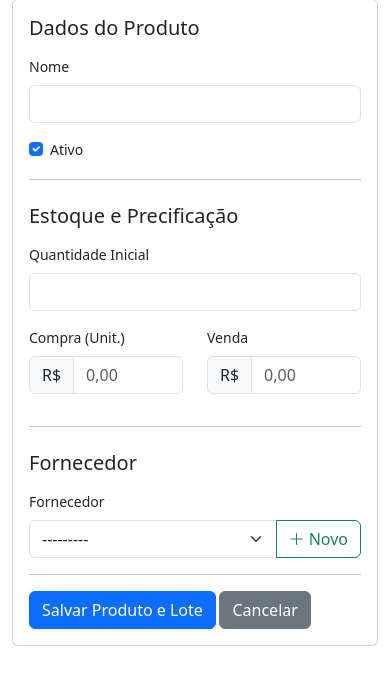
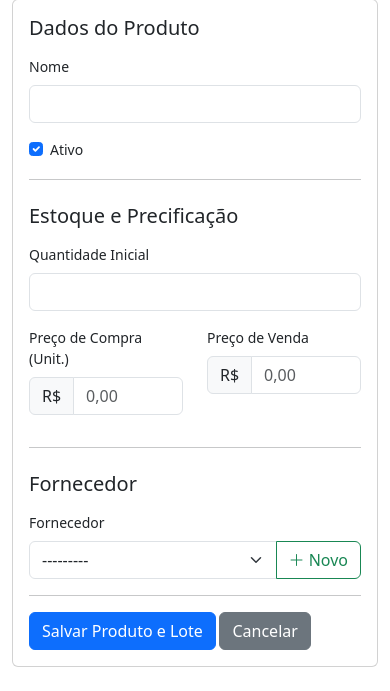
Before and after one commit to darlancst/stoke, a Django app: page /produtos/novo/ in a window 390 px wide. Shown: the part 185-876 px from the top of the page. Before the commit the page ends 831 px from the top, so only its background shows below. Run offline with Django 5.2, Linux system fonts and the light colour scheme; a user stored in the database is signed in; data comes from the database, SQL or seed files in the repository.

```diff
--- a/estoque_project/inventario/templates/inventario/produto_form.html
+++ b/estoque_project/inventario/templates/inventario/produto_form.html
@@ -161,7 +161,7 @@
                 <div class="col-6 col-md-6 mb-3">
                     <label for="{{ form.preco_compra.id_for_label }}" class="form-label">
                         <span class="d-none d-sm-inline">{{ form.preco_compra.label }}</span>
-                        <span class="d-inline d-sm-none">Compra (Unit.)</span>
+                        <span class="d-inline d-sm-none">Preço de Compra (Unit.)</span>
                     </label>
                      <div class="input-group">
                         <span class="input-group-text">R$</span>
@@ -174,7 +174,7 @@
                 <div class="col-6 col-md-6 mb-3">
                     <label for="{{ form.preco_venda.id_for_label }}" class="form-label">
                         <span class="d-none d-sm-inline">{{ form.preco_venda.label }}</span>
-                        <span class="d-inline d-sm-none">Venda</span>
+                        <span class="d-inline d-sm-none">Preço de Venda</span>
                     </label>
                      <div class="input-group">
                         <span class="input-group-text">R$</span>
```
Also changed, not shown: CHECKLIST_DEPLOY.md (line endings or trailing spaces), RODAR_MIGRATIONS_MANUAL.md (line endings or trailing spaces).
